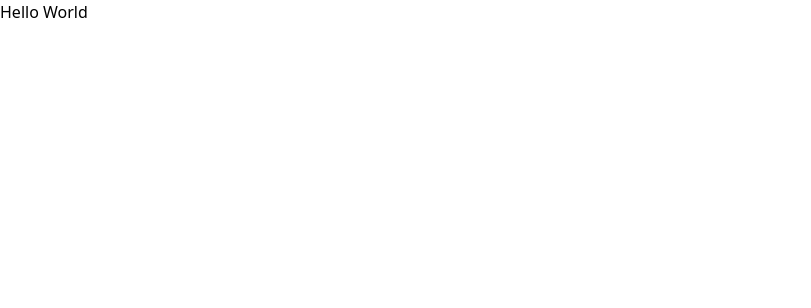
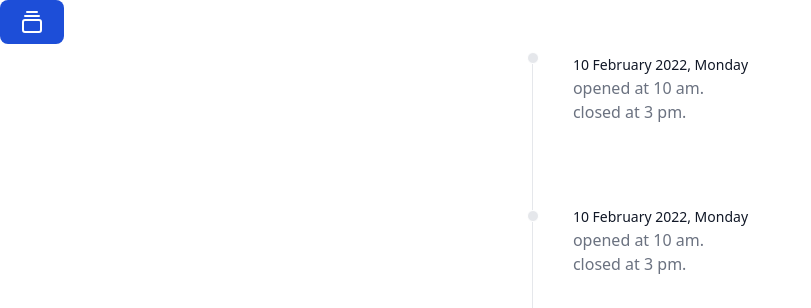
Before and after one commit to siddh34/pomodoro-app, a React (Vite) app: page /history in a window 1280 px wide. Shown: the top 308 px of the page, without its empty margins (0-811 px from the left). Built offline with nearby package versions, Linux system fonts and the light colour scheme.

Commit message:
added History

```diff
--- a/package.json
+++ b/package.json
@@ -12,6 +12,7 @@
   "dependencies": {
     "@tauri-apps/api": "^1",
     "chart.js": "^4.4.2",
+    "lucide-react": "^0.364.0",
     "react": "^18.2.0",
     "react-chartjs-2": "^5.2.0",
     "react-dom": "^18.2.0",
--- a/src/pages/history_page.tsx
+++ b/src/pages/history_page.tsx
@@ -1,9 +1,36 @@
+import { GalleryVerticalEnd } from "lucide-react";
+import { useNavigate } from "react-router-dom";
 function history_page() {
+  const navigate = useNavigate();
   return (
     <>
-    <h1>Hello World</h1>
+      <button
+        type="button"
+        className="text-white bg-blue-700 hover:bg-blue-800 focus:ring-4 focus:ring-blue-300 font-medium rounded-lg text-sm px-5 py-2.5 me-2 mb-2 dark:bg-blue-600 dark:hover:bg-blue-700 focus:outline-none dark:focus:ring-blue-800"
+        onClick={()=>{
+          navigate("/")
+        }}
+      ><GalleryVerticalEnd />
+
+      </button>
+      <div className="flex justify-center items-center">
+        <ol className="relative border-s border-gray-200 dark:border-gray-700 ">
+          <li className="mb-20 ms-10">
+            <div className="absolute w-3 h-3 bg-gray-200 rounded-full mt-1.0 -start-1.5 border border-white dark:border-gray-900 dark:bg-gray-700"></div>
+            <time className="mb-10 text-sm font-normal leading-none text-gray-900 dark:text-gray-1000">10 February 2022, Monday</time>
+            <p className="text-base font-normal text-gray-500 dark:text-gray-600">opened at 10 am.</p>
+            <p className="mb-10 text-base font-normal text-gray-500 dark:text-gray-600">closed at 3 pm.</p>
+          </li>
+          <li className="mb-20 ms-10">
+            <div className="absolute w-3 h-3 bg-gray-200 rounded-full mt-1.5 -start-1.5 border border-white dark:border-gray-900 dark:bg-gray-700"></div>
+            <time className="mb-10 text-sm font-normal leading-none text-gray-900 dark:text-gray-1000">10 February 2022, Monday</time>
+            <p className="text-base font-normal text-gray-500 dark:text-gray-600">opened at 10 am.</p>
+            <p className="mb-10 text-base font-normal text-gray-500 dark:text-gray-600">closed at 3 pm.</p>
+          </li>
+        </ol>
+      </div>
     </>
   )
 }
 
-export default history_page
+export default history_page;
```
Also changed, not shown: 1 other file (tests, documents, lock files or other folders).
